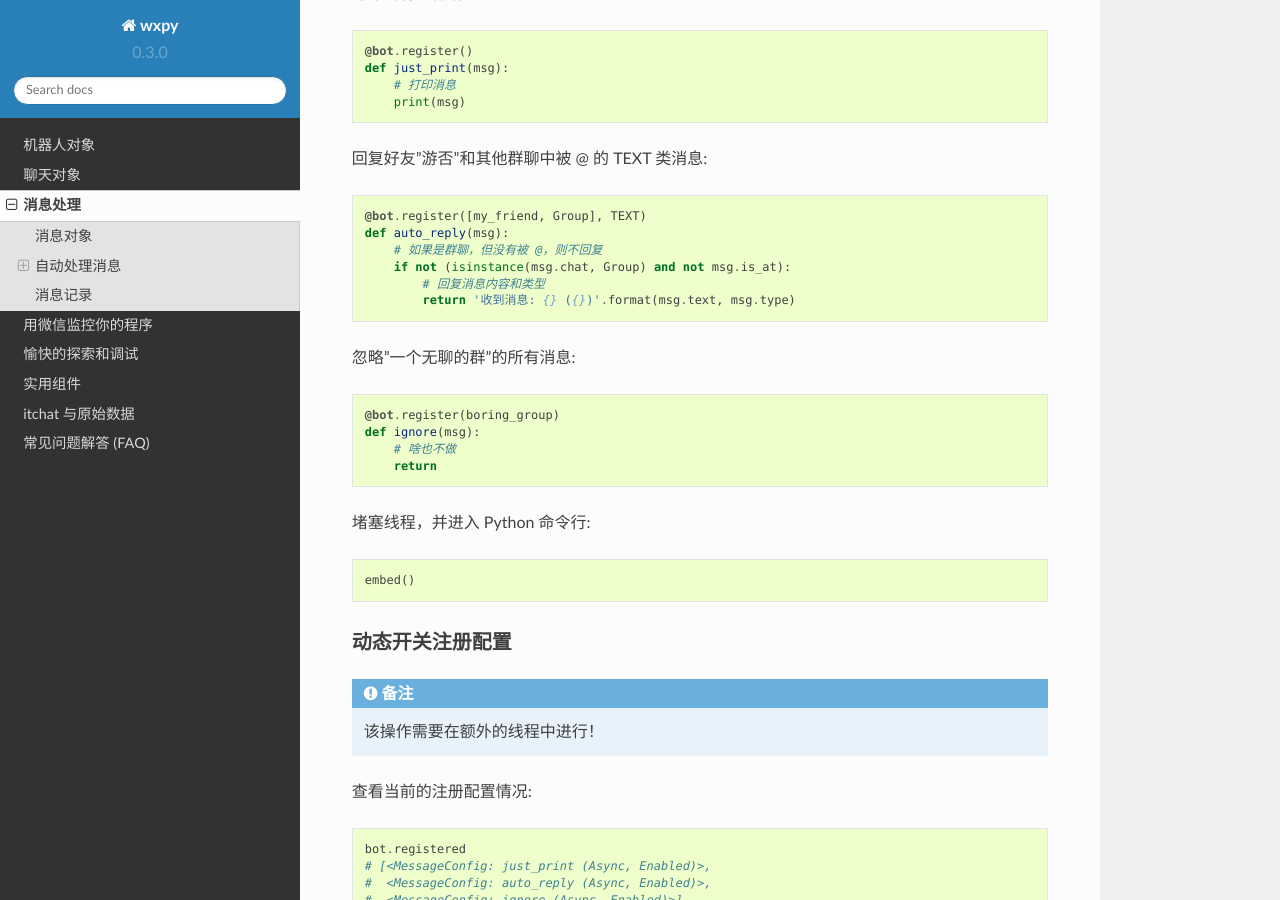
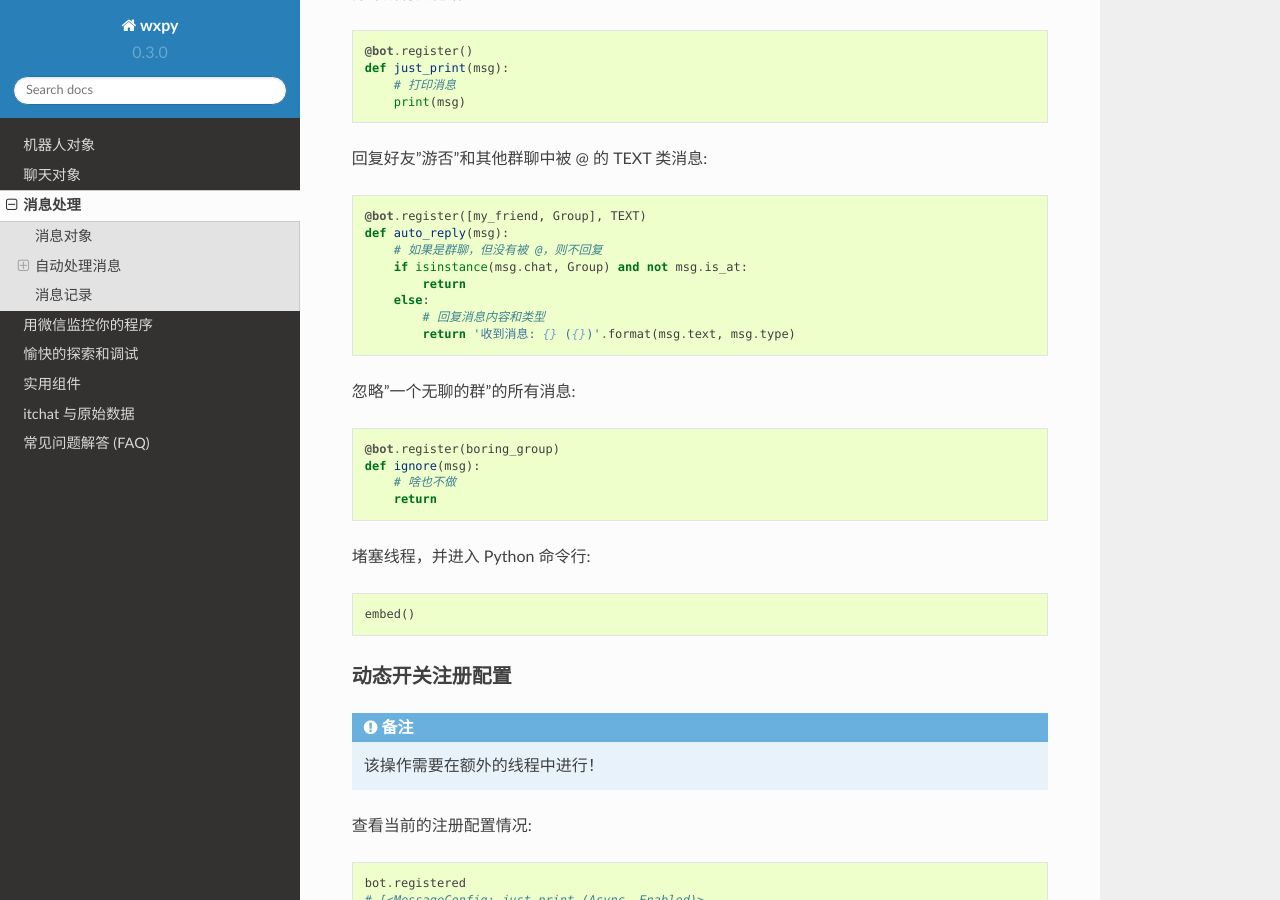
Before and after one commit to youfou/wxpy, a Sphinx documentation site: the page built from docs/messages.rst, in a window 1280 px wide and 900 px high, scrolled down 2355 px. Built offline with Sphinx 7.4.7 and the Read the Docs theme 2.0.0, drawn with Linux system fonts in a browser that asks for light colours.

Commit message:
update docs

```diff
--- a/docs/faq.rst
+++ b/docs/faq.rst
@@ -44,7 +44,7 @@ wxpy 不依赖于图形界面，因此完全兼容各种纯终端的服务器。
 支持 红包、转账、朋友圈… 吗？
 --------------------------------
 
-wxpy 使用了 Web 微信的通讯协议，因此仅能覆盖 Web 微信的所具备的功能。
+wxpy 使用了 Web 微信的通讯协议，因此仅能覆盖 Web 微信本身所具备的功能。
 
 所以以下功能目前 **均不支持**
 
--- a/docs/messages.rst
+++ b/docs/messages.rst
@@ -210,6 +210,7 @@
     my_friend = bot.friends().search('游否')[0]
     boring_group = bot.groups().search('一个无聊的群')[0]
 
+
 打印所有其他消息::
 
     @bot.register()
@@ -217,14 +218,18 @@
         # 打印消息
         print(msg)
 
+
 回复好友"游否"和其他群聊中被 @ 的 TEXT 类消息::
 
     @bot.register([my_friend, Group], TEXT)
     def auto_reply(msg):
         # 如果是群聊，但没有被 @，则不回复
-        if not (isinstance(msg.chat, Group) and not msg.is_at):
+        if isinstance(msg.chat, Group) and not msg.is_at:
+            return
+        else:
             # 回复消息内容和类型
             return '收到消息: {} ({})'.format(msg.text, msg.type)
+
 
 忽略"一个无聊的群"的所有消息::
 
@@ -252,6 +257,7 @@
     #  <MessageConfig: auto_reply (Async, Enabled)>,
     #  <MessageConfig: ignore (Async, Enabled)>]
 
+
 关闭所有注册配置::
 
     bot.registered.disable()
@@ -260,11 +266,11 @@
 
     bot.registered.enable(just_print)
 
+
 查看当前开启的注册配置::
 
     bot.registered.enabled
     # [<MessageConfig: just_print (Async, Enabled)>]
-
 
 
 消息记录
```
